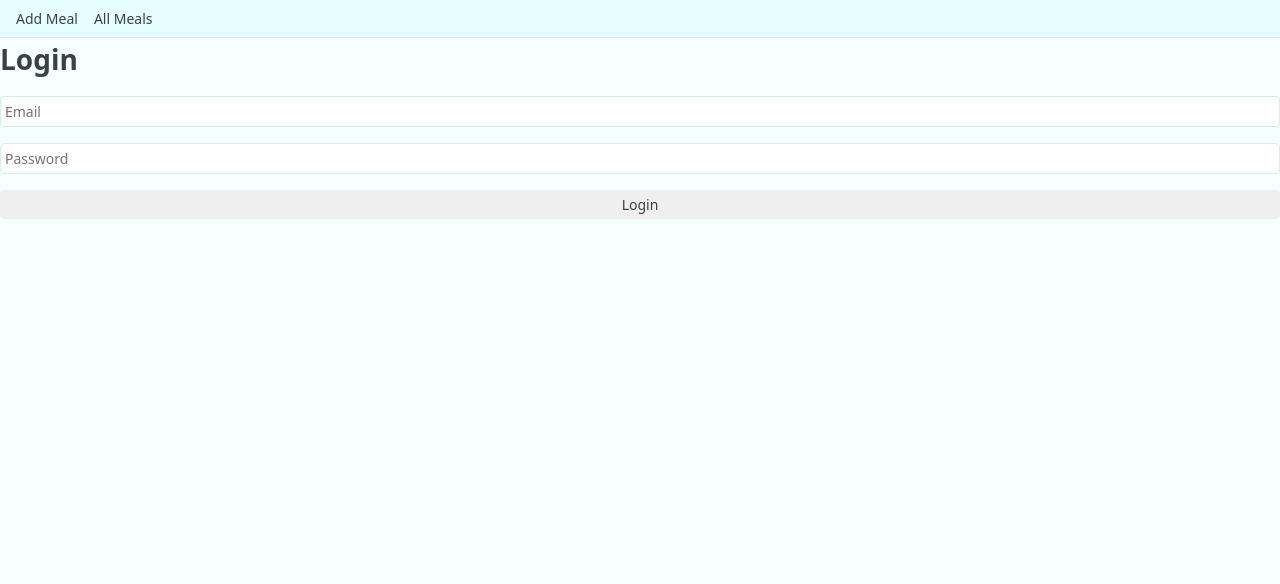
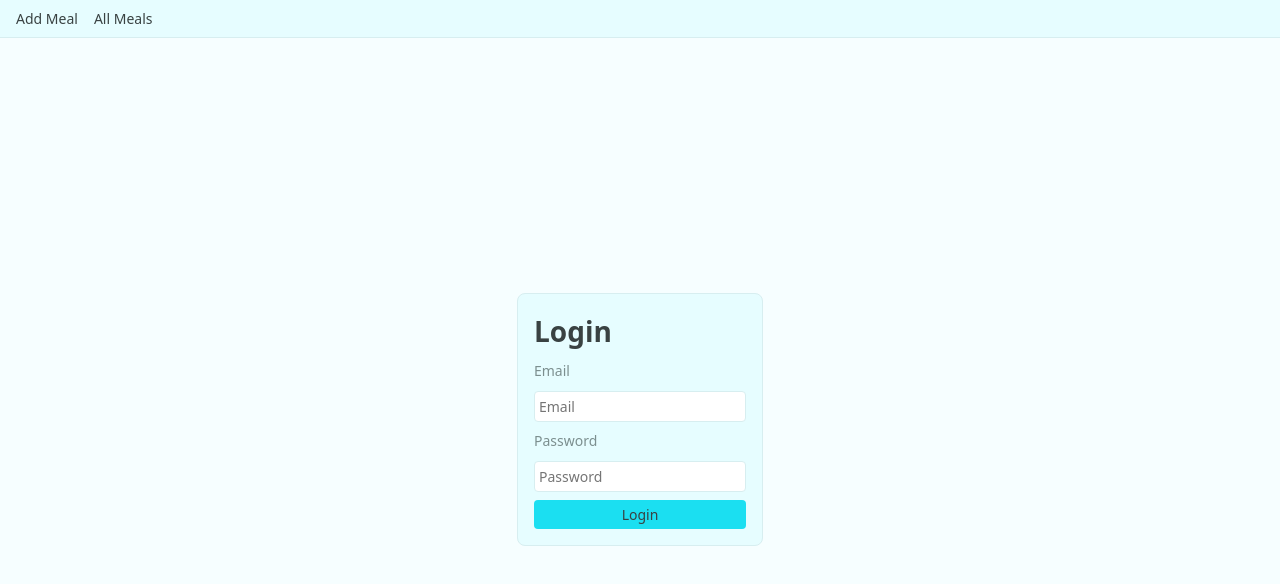
Before and after one commit to kashjs/nutritrail-mono, a React (Vite) app in the folder client/: page /login in a window 1280 px wide. Shown: the top 584 px of the page. Built offline with nearby package versions, Linux system fonts and the light colour scheme.

Commit message:
feat(client): enhance layout and styling across components with modular CSS files

```diff
--- /dev/null
+++ b/client/src/App.css
@@ -0,0 +1,18 @@
+#root {
+    display: grid;
+    grid-template-areas:
+        "nav"
+        "main";
+    grid-template-rows: auto 1fr;
+    height: 100vh;
+}
+
+.navigation-content {
+    grid-area: nav;
+}
+
+.main-content {
+    grid-area: main;
+    min-height: 0;
+    overflow-y: auto;
+}
--- a/client/src/App.jsx
+++ b/client/src/App.jsx
@@ -3,12 +3,15 @@ import Login from './pages/Login';
 import AllMeals from './pages/AllMeals';
 import AddMeal from './pages/AddMeal';
 import NavigationBar from './components/NavigationBar'
+import './App.css';
 
 export default function App() {
     return (
         <BrowserRouter>
-            <NavigationBar></NavigationBar>
-            <main>
+            <div className="navigation-content">
+                <NavigationBar></NavigationBar>
+            </div>
+            <main className="main-content">
                 <Routes>
                     <Route path="/login" element={<Login />}></Route>
                     <Route path="/add-meal" element={<AddMeal />}></Route>
--- a/client/src/pages/AddMeal.jsx
+++ b/client/src/pages/AddMeal.jsx
@@ -13,7 +13,7 @@ export default function AddMeal() {
         setMeal(null);
     }
 
-    async function generateMeal () {
+    async function generateMeal() {
         setMeal(null);
 
         setGeneratingMeal(true);
@@ -47,11 +47,12 @@ export default function AddMeal() {
     }
 
     return (
-        <>
+        <div className="add-meals-page">
+            <h1>Add Meals</h1>
             {generatingMeal && <p>Loading...</p>}
-            {meal && <MealCard meal={meal} onSave={onMealSave} onDeleteMeal={onDeleteMeal}/>}
+            {meal && <MealCard meal={meal} onSave={onMealSave} onDeleteMeal={onDeleteMeal} />}
             <textarea onChange={e => setInputText(e.target.value)} value={inputText} />
             <button onClick={generateMeal}>Submit</button>
-        </>
+        </div>
     )
 }
--- a/client/src/pages/AllMeals.jsx
+++ b/client/src/pages/AllMeals.jsx
@@ -4,18 +4,20 @@ import MealCard from '../components/MealCard';
 export default function AllMeals() {
     const [meals, setMeals] = useState(null);
     const [error, setError] = useState(null);
+    const [loadingMeals, setLoadingMeals] = useState(null);
 
     useEffect(() => {
+        setLoadingMeals(true);
         fetch('http://localhost:3000/meals', {
             headers: { Authorization: `Bearer ${localStorage.getItem('token')}` }
         })
             .then(response => response.json())
             .then(setMeals)
             .catch(setError)
+            .finally(() => {
+                setLoadingMeals(false)
+            })
     }, []); // empty deps array = run once, on mount
-
-    if (error) return <p>Error loading meals</p>
-    if (!meals) return <p>Loading...</p>
 
     function onMealChange(updatedMeal) {
         setMeals(meals => meals.map(meal => meal.id === updatedMeal.id ? updatedMeal : meal));
@@ -26,7 +28,11 @@ export default function AllMeals() {
     }
 
     return (
-        <>
+        <div className="all-meals-page">
+            <h1>All Meals</h1>
+            {loadingMeals && <p>Loading...</p>}
+            {error && <p>Error loading meals</p>}
+            {meals &&
                 <ul className="list-unstyled">
                     {
                         meals.map(meal => {
@@ -36,7 +42,8 @@ export default function AllMeals() {
                         })
                     }
                 </ul>
-        </>
+            }
+        </div>
 
     );
 }
--- /dev/null
+++ b/client/src/pages/Login.css
@@ -0,0 +1,17 @@
+.login-page {
+    display: flex;
+    justify-content: center;
+    align-items: center;
+    min-height: 100%;
+}
+
+.login-page .login-card {
+    background-color: var(--color-surface);
+    padding: var(--space-4);
+    border: 1px solid var(--color-border);
+    border-radius: var(--radius-md);
+
+    display: flex;
+    flex-direction: column;
+    gap: var(--space-3);
+}
--- a/client/src/pages/Login.jsx
+++ b/client/src/pages/Login.jsx
@@ -1,11 +1,13 @@
-import { useState } from 'react'
+import { useState, useId } from 'react'
 import { useNavigate } from 'react-router-dom'
+import './Login.css';
 
 export default function Login() {
     const [email, setEmail] = useState('');
     const [password, setPassword] = useState('');
     const [error, setError] = useState(null);
     const navigate = useNavigate();
+    const uid = useId();
 
     async function handleSubmit(e) {
         e.preventDefault();
@@ -28,22 +30,29 @@ export default function Login() {
     }
 
     return (
-        <form onSubmit={handleSubmit}>
+        <div className="login-page">
+            <form className="login-card" onSubmit={handleSubmit}>
                 <h1>Login</h1>
+                <label htmlFor={`${uid}-email`}>Email</label>
                 <input
+                    id={`${uid}-email`}
                     type="email"
                     value={email}
                     onChange={(e) => setEmail(e.target.value)}
                     placeholder="Email" />
+
+                <label htmlFor={`${uid}-password`}>Password</label>
                 <input
+                    id={`${uid}-password`}
                     type="password"
                     value={password}
                     onChange={(e) => setPassword(e.target.value)}
                     placeholder="Password"
                 />
-            <button type="submit">Login</button>
+                <button type="submit" className="button-primary">Login</button>
                 {error && <p>{error}</p>}
             </form>
+        </div>
     );
 
 }
--- a/client/src/styles/reset.css
+++ b/client/src/styles/reset.css
@@ -18,6 +18,7 @@ body {
     color: var(--color-text);
     background-color: var(--color-bg);
     line-height: 1.5;
+    height: 100vh;
 }
 
 img,
```
Lines whose indentation alone changed are shown as unchanged.
